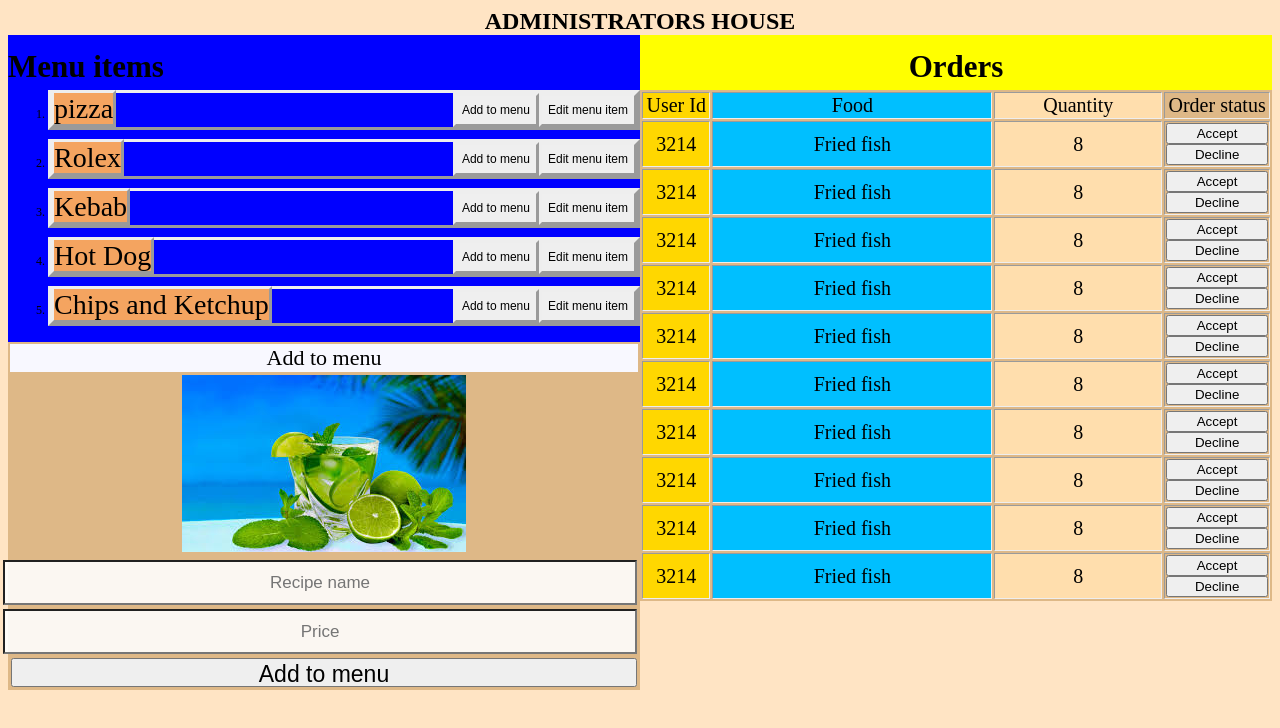
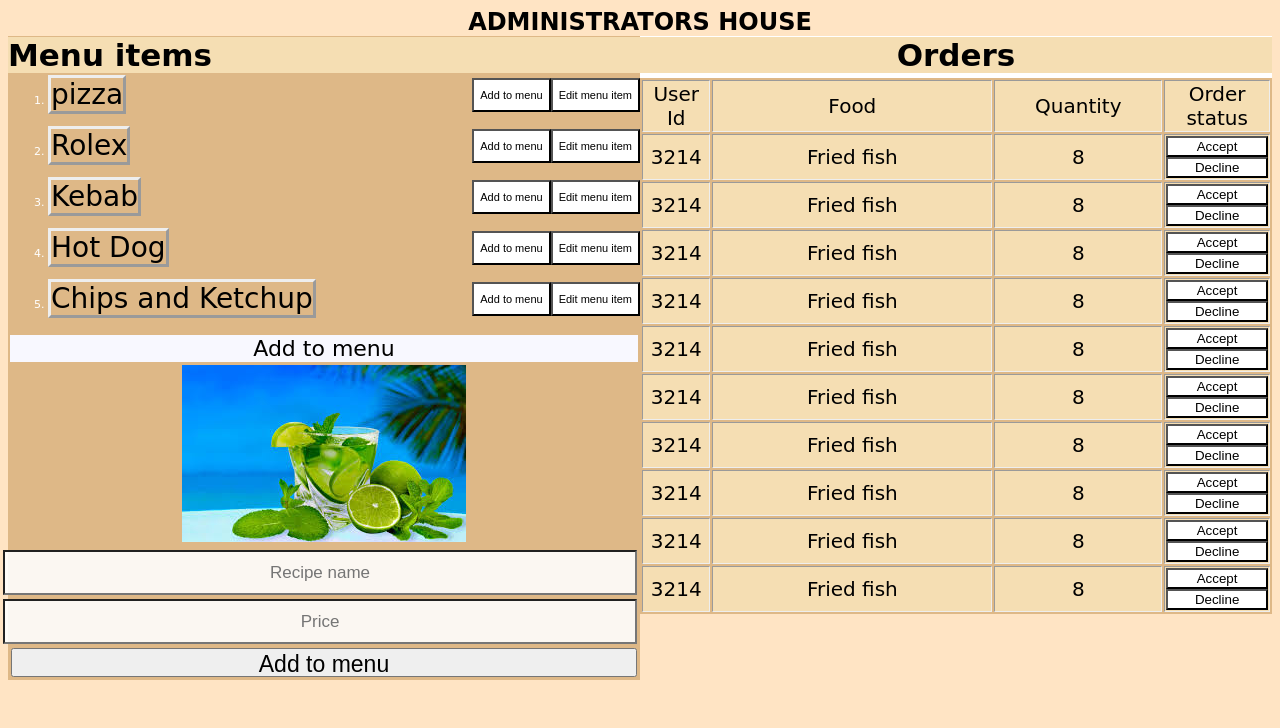
Before and after one commit to kaggwachristopher/Fast-Food-Fast, a plain HTML site: page admin.html in a window 1280 px wide. Drawn offline with Linux system fonts and the light colour scheme.

Commit message:
Reduce page colors and consistent font family

```diff
--- a/admin.html
+++ b/admin.html
@@ -31,7 +31,7 @@
         <div id="add_items">
             <table id="add_item">
                 <tr><td id="new_head"> Add to menu</td></tr>
-                <tr><td id="new_image"><img src="css/images/oranges.jpg
+                <tr><td id="new_image"><img src="images/oranges.jpg
                     " alt="image not found"></td></tr>
                 <tr><td ><input type="text" id="new_name" placeholder="Recipe name" required></td></tr>
                 <tr><td><input type="text" id="new_price" placeholder="Price" required> </td></tr>
--- a/css/account.css
+++ b/css/account.css
@@ -38,7 +38,7 @@ h5#email_label,#phone_label{
     font-size: 33px;
     color: aliceblue;
     margin-bottom: 11px;
-    font-family: Lucida Handwriting;
+    font-family: cursive;
 }
 h5#email_address,#phone{
     font-size: 177%;
@@ -51,7 +51,7 @@ h3#orders,#average{
 font-size: 26px;
 color: #58895a;
 margin-left:  32px;
-font-family: stencil;
+font-family: cursive;
 }
 h3#order_number,#average_number{
     font-size: 90px;
--- a/css/admin.css
+++ b/css/admin.css
@@ -1,18 +1,18 @@
 body{
     background-color: bisque;
     height: fit-content;
+    font-family:  cursive;
 }
 .menu_items{
-background-color: blue;
-height:fit-content;
-float:left;
-width:50%;
+    background-color: burlywood;
+    height:fit-content;
+    color: white;
+    float:left;width:50%;
 }
 .menu_list{
-    font-size: 12px;
-    border: outset;
+    font-size: 11px;
     height: 34px;
-    margin-bottom: 9px;
+    margin-bottom: 17px;
 }
 input{
     float: right;
@@ -22,150 +22,43 @@ li{
 }
 #food{
     font-size: 28px;
-    background-color:  sandybrown;
+    background-color: burlywood;
     border:  outset;
+    color:  black;
 }
 #orders{
     border: 2px;
     margin-top: 5px;
 }
 .order_table{
-    background-color: yellow;
+    background-color: #ffffff;
     float:right;
     width:50%;
     text-align: center;
 }
-.food_column{
-width: 45%;
-font-size: 20px;
-background-color: deepskyblue;
-}
+.food_column{width: 45%;font-size: 20px;background-color: wheat;}
 .quantity_column{
 width: 27%;
 font-size: 20px;
-background-color: navajowhite;
+background-color: wheat;
 }
 .status_column{
 font-size: 20px;
+background-color:wheat
 }
-.id_column{
-background-color:  gold;
-width: 11%;
-font-size: 20px;
-}
+.id_column{background-color: wheat;width: 11%;font-size: 20px;}
 table{
     width: 100%;
+    color:  black;
     text-align: center;
-    background-color: burlywood
+    background-color: burlywood;
 }
 #table_head,#menu_head{
     font-size: 31px;
     margin-bottom: 4px;
-    margin-top: 14px;
-}
-ol{
-    margin-top:5px
-}
-#accept{
-width: 100%;
-}
-#decline{
-width: 100%;
-}
-#admin_heading{
-    font-size: 24px;
-    text-align: center;
-    font-weight:  bold;
-}
-#add_items{
-    background-color: black;
-    height: 20px;
-    width: 100%
-}
-#new_button{
-    text-align: center;
-    width: 100%;
-    height: 29px;
-    font-size: 23px;
-}
-#new_image,{
-    text-align: center;
-    width: 100%;
-}
-
-#new_price,#new_name{
-    text-align: center;
-    text-align: center;width: 100%;
-    margin-right: 0px;
-    font-size: 17px;
-    height: 39px;background-color: #ffffffe3;
-}
-tr{
-    text-align: center
-}body{
-    background-color: bisque;
-    height: fit-content;
-}
-.menu_items{
-background-color: blue;
-height:fit-content;
-float:left;
-width:50%;
-}
-.menu_list{
-    font-size: 12px;
-    border: outset;
-    height: 34px;
-    margin-bottom: 9px;
-}
-input{
-    float: right;
-}
-li{
-    font-size: 30px;
-}
-#food{
-    font-size: 28px;
-    background-color:  sandybrown;
-    border:  outset;
-}
-#orders{
-    border: 2px;
-    margin-top: 5px;
-}
-.order_table{
-    background-color: yellow;
-    float:right;
-    width:50%;
-    text-align: center;
-}
-.food_column{
-width: 45%;
-font-size: 20px;
-background-color: deepskyblue;
-}
-.quantity_column{
-width: 27%;
-font-size: 20px;
-background-color: navajowhite;
-}
-.status_column{
-font-size: 20px;
-}
-.id_column{
-background-color:  gold;
-width: 11%;
-font-size: 20px;
-}
-table{
-    width: 100%;
-    text-align: center;
-    background-color: burlywood
-}
-#table_head,#menu_head{
-    font-size: 31px;
-    margin-bottom: 4px;
-    margin-top: 14px;
+    color:  black;
+    background-color:  wheat;
+    margin-top: 1px;
 }
 ol{
     margin-top:5px
@@ -212,3 +105,6 @@ tr{
     font-size: 22px;
     background-color:  ghostwhite;
 }
+#add.menu_list,#edit.menu_list,#accept,#decline{
+    background-color:  white;
+}
--- a/css/login.css
+++ b/css/login.css
@@ -3,7 +3,7 @@ html, body{
 	width: 100%;
 	padding: 0px;
 	margin: 0px;
-	background-image: url(images/hotdog.jpg);
+	background-image: url(../images/chips.png);
 	background-size: cover;
 	background-attachment: fixed;
 }
@@ -17,7 +17,7 @@ html, body{
 	width: 81%;
 }
 #landing_note{
-     color: white;
+    color: white;
 	font-family: vivaldi;
 	display:  block;
 	font-size: 45px;
--- a/css/main.css
+++ b/css/main.css
@@ -10,8 +10,8 @@ html {
 body{
     width: 100%;
     height: fit-content;
-    font-family: Arial;
-    background-image: url("images/chips.png");
+    font-family: cursive;
+    background-image: url("../images/pizza.jpeg");
     background-size: cover;
 }
 .tab {
@@ -40,12 +40,11 @@ body{
 }
 .tabcontent {
     display: none;
-
     border-top: none;
     width: 100%;
 }
 #recent.tabcontent{
-    background-image: url("images/hotdog.jpg");
+    background-color: black;
     height: 100%;
     background-size: cover;
 }
@@ -57,7 +56,7 @@ body{
     border-radius: 10px;
     color: white;
     font-size: 27px;
-    font-family: pioret one, cursive;
+    font-family:cursive;
     margin-right: 36px;
     margin-left: 63px;
     background: -webkit-linear-gradient(top,#ffb8b8,#3c2804);
--- a/css/menu.css
+++ b/css/menu.css
@@ -10,8 +10,8 @@
 }
 
 #menu.tabcontent{
-    background-image: url("images/pizza.jpeg");
-    background-position: fixed;
+	background-color: black;
+	background-position: fixed;
 	background-size: cover;
 	}
 
--- a/css/style.css
+++ b/css/style.css
@@ -1,5 +1,5 @@
 body#welcome{
-    background-image: url(images/pizza.jpeg);
+    background-image: url("../images/pizza.jpeg");
     width:  100%;
     background-size:cover;
     height: fit-content;
@@ -10,14 +10,13 @@ body#welcome{
     font-weight: 900;
     border-radius: 37px;
     padding: 10px;
-    font-family: Kristen ITC;
+    font-family: cursive;
     background-color: #04040487;
     margin-top: 32%;
     margin-bottom: 179px;
 }
 #get_started{
     width: fit-content;
-    height:;
     margin-left: 10px;
     font-size: 30px;
     font-weight:  bold;
```
Also changed, not shown: index.html (+16 -16 lines), images/avatar.png (renamed from css/images/avatar.png), images/beef1.jpg (renamed from css/images/beef1.jpg), images/best-paleo-hamburger-recipes-mustard-beef-bacon-burgers.jpg (renamed from css/images/best-paleo-hamburger-recipes-mustard-beef-bacon-burgers.jpg), images/hotdog.jpg (renamed from css/images/hotdog.jpg), images/images.jpg (renamed from css/images/images.jpg), images/kikomando.jpg (renamed from css/images/kikomando.jpg), images/oranges.jpg (renamed from css/images/oranges.jpg), images/rolex.jpg (renamed from css/images/rolex.jpg), images/rolex1.jpg (renamed from css/images/rolex1.jpg), images/sandwich.jpg (renamed from css/images/sandwich.jpg), 4 other files.
